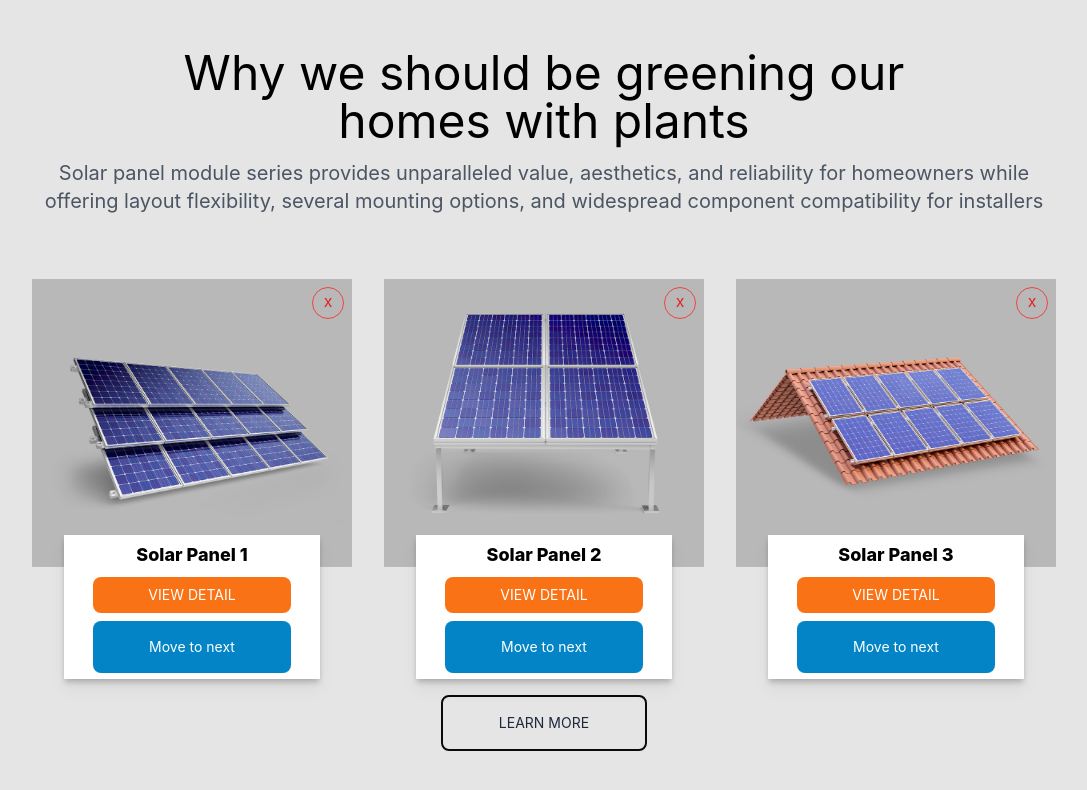
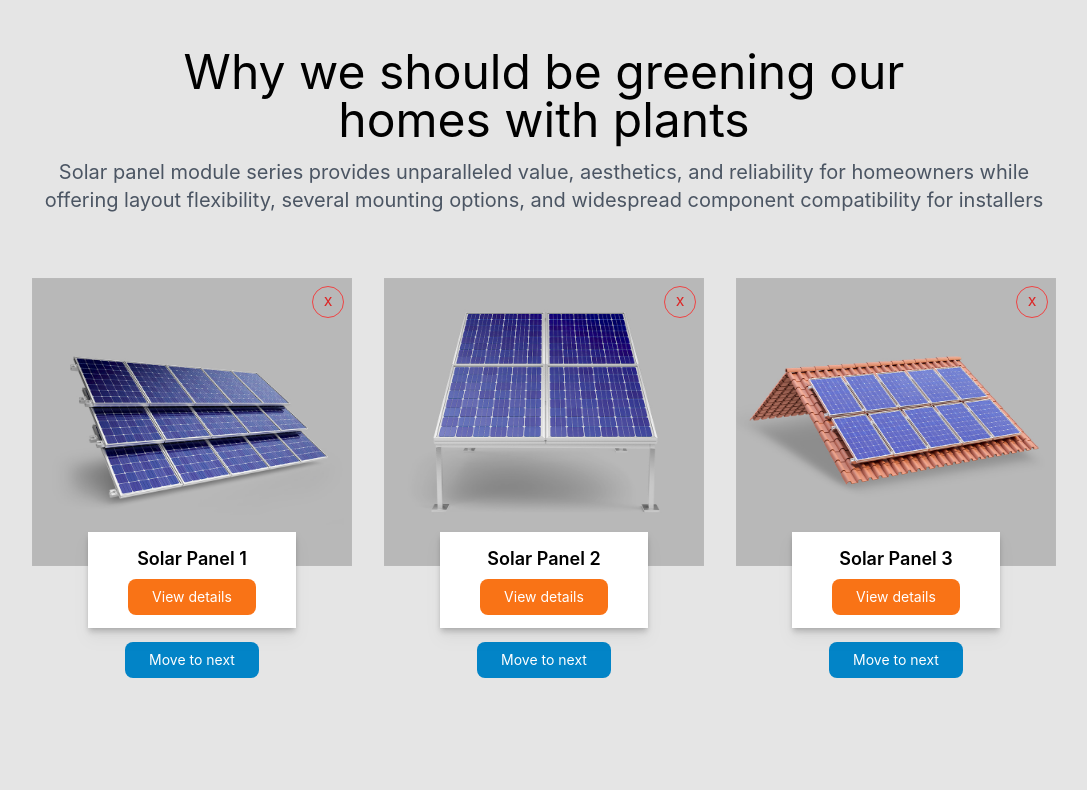
Before and after one commit to Amoly93/first_Project, a React (Create React App) app: page / in a window 1280 px wide. Shown: the top 790 px of the page, without its empty margins (96-1183 px from the left). Built offline with nearby package versions, Linux system fonts and the light colour scheme.

Commit message:
Adding improvements

```diff
--- a/src/App.js
+++ b/src/App.js
@@ -16,30 +16,22 @@ function App() {
   };
 
   // Move Aray Element
-
   const move = (index) => {
-
-const newArray =[...images]
-const [deletItme] = newArray.splice(index,1)
-
-if (index === newArray.length){
-    const [deletItmetwo] = newArray.splice(0,1)
-    newArray.splice(0,0,deletItme)
-    newArray.splice(index,0,deletItmetwo)
-    setImages(newArray)
-}else{
-    newArray.splice(index+1,0,deletItme)
-    setImages(newArray)
-
+    const newArray = [...images];
+    const isLastItem = index === newArray.length - 1;
+    const [deletedItem] = newArray.splice(index, 1);
+    if (isLastItem) {
+      const [firstItem] = newArray.splice(0, 1);
+      newArray.splice(index, 0, firstItem);
     }
-
-
+    newArray.splice(isLastItem ? 0 : index + 1, 0, deletedItem);
+    setImages(newArray);
   };
 
   // View
   return (
-    <div className="bg-neutral-200 h-screen flex flex-col justify-center">
-      <div className="flex flex-col items-center gap-16 conainer max-w-6xl mx-auto ">
+    <div className="bg-neutral-200 min-h-screen pt-12">
+      <div className="flex flex-col items-center gap-16 conainer max-w-6xl mx-auto">
         <div className="flex flex-col items-center justify-center space-y-3.5">
           <p className="text-5xl text-center max-w-3xl">
             Why we should be greening our homes with plants
@@ -52,9 +44,9 @@ if (index === newArray.length){
           </p>
         </div>
         <div className="flex justify-center gap-8">
-          {images.map((prop,index) => {
+          {images.map((prop, index) => {
             return (
-              <div className="relative flex justify-center h-fit">
+              <div className="relative flex flex-col items-center h-fit">
                 <img src={prop.src} alt="Solar Panel 1" className="h-72 w-80" />
                 {images.length > 1 && (
                   <button
@@ -64,16 +56,17 @@ if (index === newArray.length){
                     x
                   </button>
                 )}
-
-                <div className="absolute left-auto right-auto -bottom-28 bg-white h-36 w-64 grid place-content-center shadow-md drop-shadow-lg space-y-2">
-                  <h2 className="text-lg font-extrabold text-center">
+                <div className="absolute -bottom-28 flex flex-col items-center gap-3.5">
+                  <div className="bg-white h-24 w-52 grid place-content-center shadow-md drop-shadow-lg space-y-1.5">
+                    <h2 className="text-lg font-semibold text-center">
                       {prop.name}
                     </h2>
                     <button className="bg-orange-500 px-6 py-2 text-white text-sm hover:bg-neutral-800 rounded-lg">
-                    VIEW DETAIL
+                      View details
                     </button>
+                  </div>
                   <button
-                    className="bg-sky-600 px-14 py-4 text-white text-sm hover:bg-neutral-950 rounded-lg "
+                    className="bg-sky-600 px-6 py-2 text-white text-sm hover:bg-neutral-950 rounded-lg "
                     onClick={() => move(index)}
                   >
                     Move to next
@@ -83,9 +76,6 @@ if (index === newArray.length){
             );
           })}
         </div>
-        <button className="border-2 border-neutral-950 px-14 py-4 text-slate-800 hover:text-white text-sm hover:bg-neutral-950 rounded-lg mt-16">
-          LEARN MORE
-        </button>
       </div>
     </div>
   );
```
Lines whose indentation alone changed are shown as unchanged.
